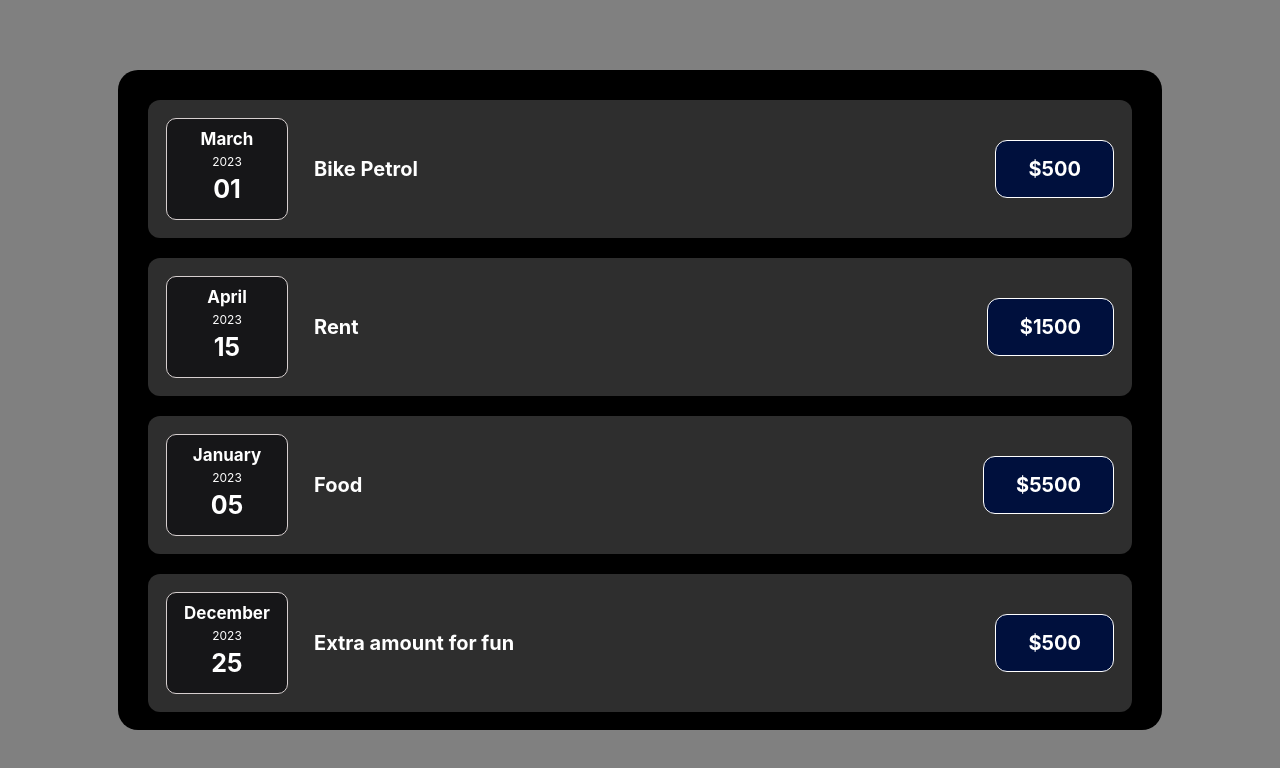
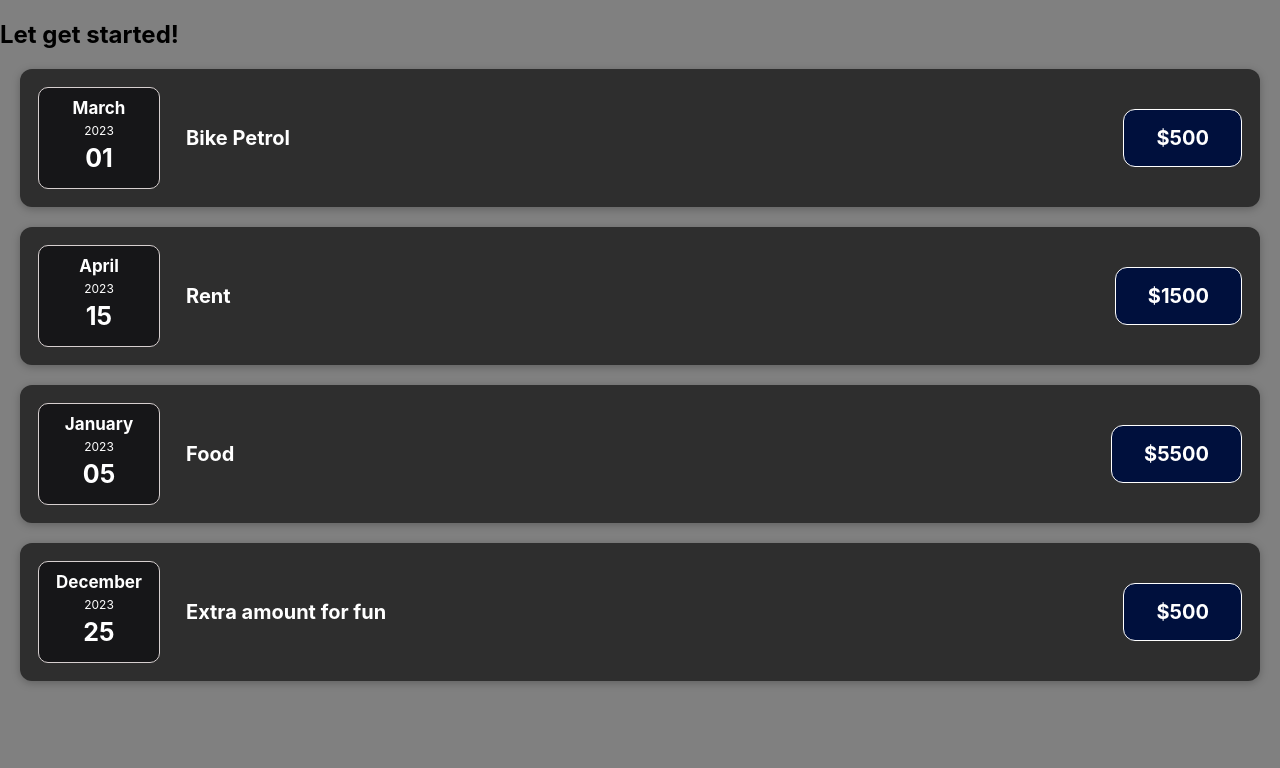
Before and after one commit to DilberHusainKhan/React-complete-guide, a React (Create React App) app in the folder 01-expence-tracker/: page / in a window 1280 px wide. Shown: the top 768 px of the page. Built offline with nearby package versions, Linux system fonts and the light colour scheme.

Commit message:
Composition of component

```diff
--- a/01-expence-tracker/src/App.js
+++ b/01-expence-tracker/src/App.js
@@ -29,7 +29,8 @@
 
 
   return (
-    <div className='App'>
+    <div>
+      <h2>Let get started!</h2>
       {data.map((e)=>(<ExpenseItem title={e.title} price={e.price} date ={e.date} />))}
 
     </div>
--- /dev/null
+++ b/01-expence-tracker/src/components/Card/Card.css
@@ -0,0 +1,4 @@
+.card{
+    box-shadow: 0 2px 8px rgba(0, 0, 0, 0.25);
+    border-radius: 12px;
+}
--- /dev/null
+++ b/01-expence-tracker/src/components/Card/Card.js
@@ -0,0 +1,10 @@
+import React from 'react'
+import './Card.css'
+const Card = (props) => {
+    const classes  = 'card '+props.className;
+  return (
+    <div className={classes}>{props.children}</div>
+  )
+}
+
+export default Card
--- a/01-expence-tracker/src/components/ExpenseItem/ExpenseItem.css
+++ b/01-expence-tracker/src/components/ExpenseItem/ExpenseItem.css
@@ -2,10 +2,8 @@
     display: flex;
     justify-content: space-between;
     align-items: center;
-    box-shadow: 0 2px 8px rgba(0, 0, 0, 0.25);
     padding: 0.5rem;
     margin: 1rem 0;
-    border-radius: 12px;
     background-color: #2e2e2e;
     margin: 20px 20px 20px 20px ;
   }
--- a/01-expence-tracker/src/components/ExpenseItem/ExpenseItem.js
+++ b/01-expence-tracker/src/components/ExpenseItem/ExpenseItem.js
@@ -1,16 +1,17 @@
 import React from 'react'
 import ExpenseDate from '../ExpenseDate/ExpenseDate'
 import './ExpenseItem.css'
+import Card from '../Card/Card';
 const ExpenseItem = (data) => {
 
   return (
-    <div className='expense-item'>
+    <Card className='expense-item'>
         <ExpenseDate date = {data.date}/>
         <div className='expense-item__description'>
             <h2>{data.title}</h2>
             <div className='expense-item__price'>${data.price}</div>
         </div>
-    </div>
+    </Card>
   )
 }
 
```
